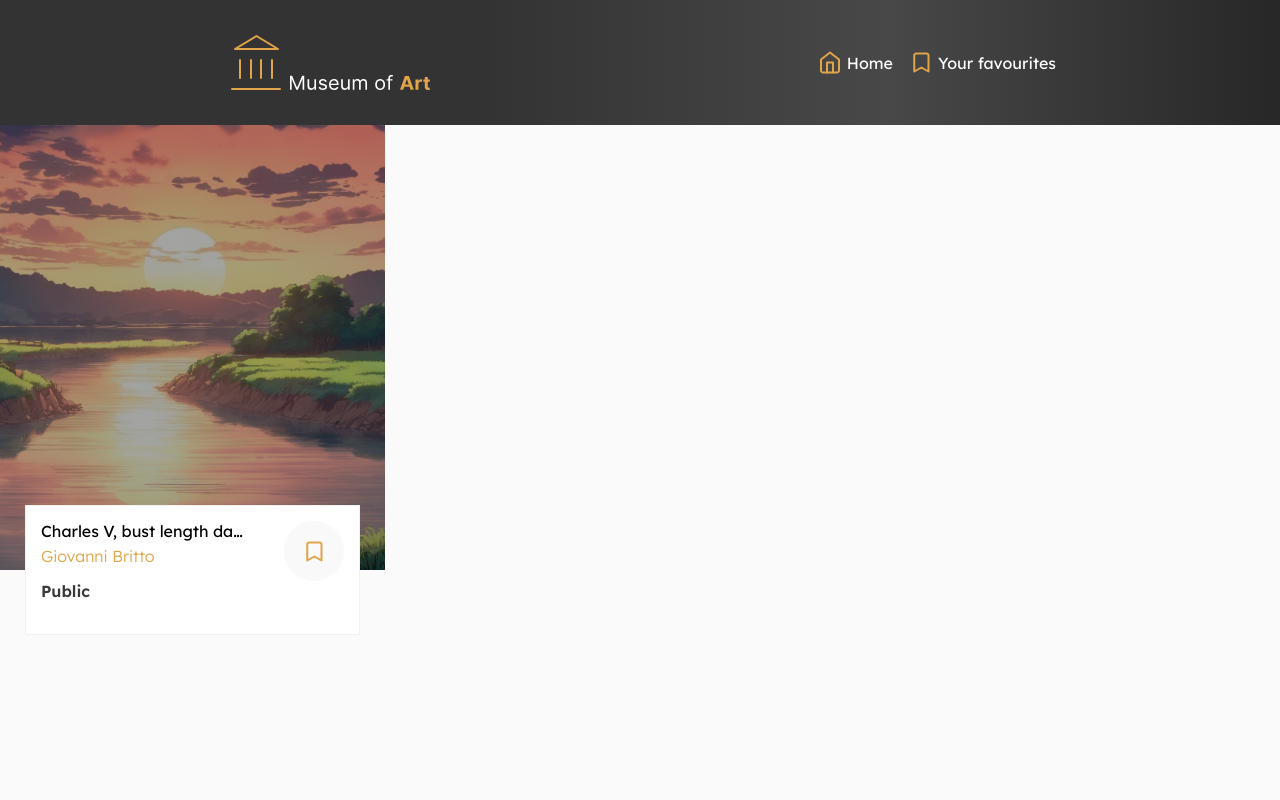
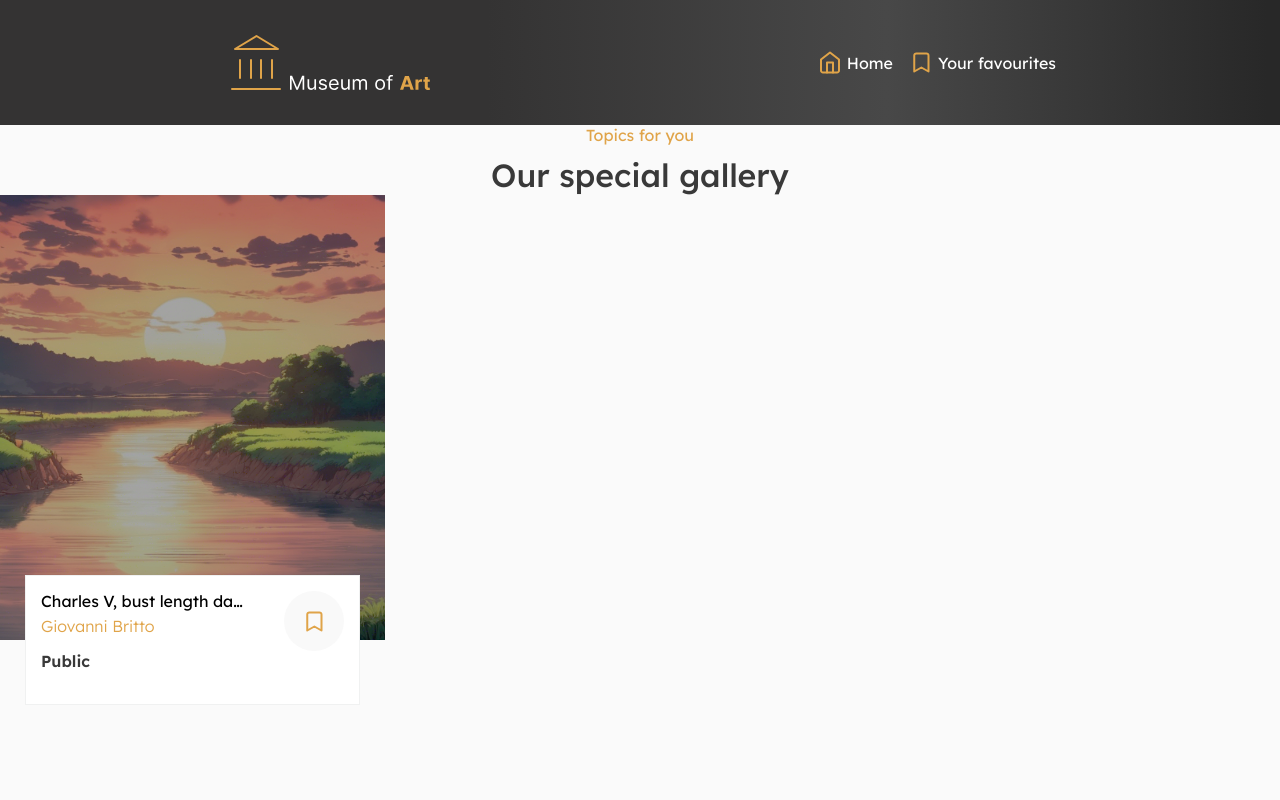
Before and after one commit to Yarik7610/art-museum, a React (Create React App) app: page / in a window 1280 px wide. Shown: the top 800 px of the page. Built offline with nearby package versions, Linux system fonts and the light colour scheme.

Commit message:
Mark up SectionHeadingComponent

```diff
--- a/src/App.css
+++ b/src/App.css
@@ -98,6 +98,21 @@ main {
   }
 }
 
+.section-heading {
+  display: flex;
+  flex-direction: column;
+  gap: 10px;
+  align-items: center;
+  p {
+    color: #e0a449;
+  }
+  h2 {
+    color: #393939;
+    font-weight: 500;
+    font-size: 32px;
+  }
+}
+
 .bookmark-btn {
   background-color: #f9f9f9;
   width: 60px;
--- a/src/App.tsx
+++ b/src/App.tsx
@@ -2,12 +2,14 @@ import "./App.css"
 import { Footer } from "./components/Footer"
 import { Header } from "./components/Header"
 import { PaintingCard } from "./components/PaintingCard"
+import { SectionHeading } from "./components/SectionHeading"
 
 function App() {
   return (
     <>
       <Header />
       <main>
+        <SectionHeading text1="Topics for you" text2="Our special gallery" />
         <PaintingCard />
       </main>
       <Footer />
--- a/src/components/BookmarkBtn.tsx
+++ b/src/components/BookmarkBtn.tsx
@@ -1,4 +1,5 @@
 import bookmark from "../assets/bookmark.svg"
+
 export const BookmarkBtn = () => {
   return (
     <button className="bookmark-btn">
--- a/src/components/PaintingCard.tsx
+++ b/src/components/PaintingCard.tsx
@@ -1,5 +1,6 @@
 import img from "../assets/fon.png"
 import { PaintingShortInfo } from "./PaintingShortInfo"
+
 export const PaintingCard = () => {
   return (
     <article className="painting-card">
--- /dev/null
+++ b/src/components/SectionHeading.tsx
@@ -0,0 +1,12 @@
+interface SectionHeadingProps {
+  text1: string
+  text2: string
+}
+export const SectionHeading: React.FC<SectionHeadingProps> = ({ text1, text2 }) => {
+  return (
+    <div className="section-heading">
+      <p>{text1}</p>
+      <h2>{text2}</h2>
+    </div>
+  )
+}
```
